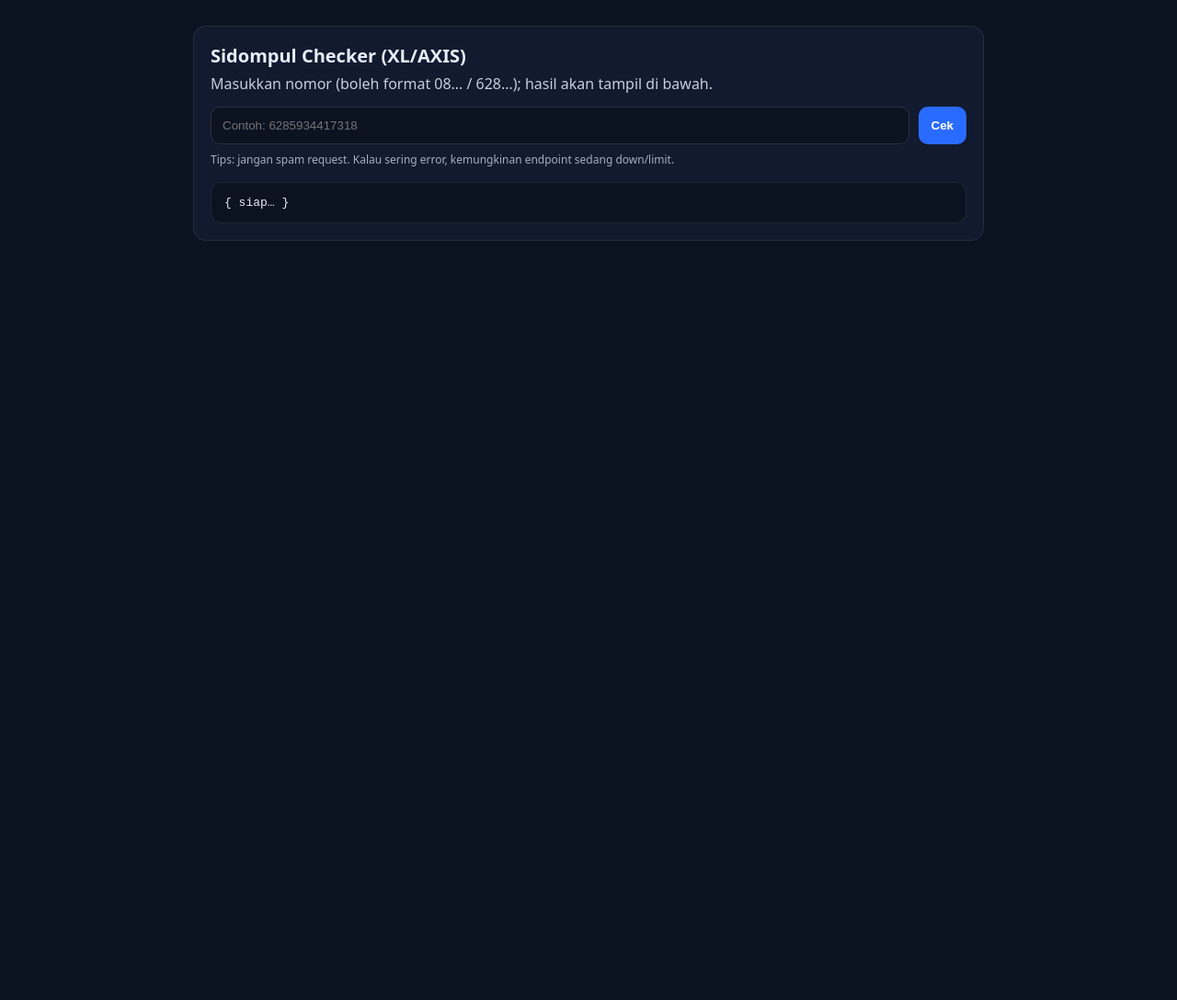
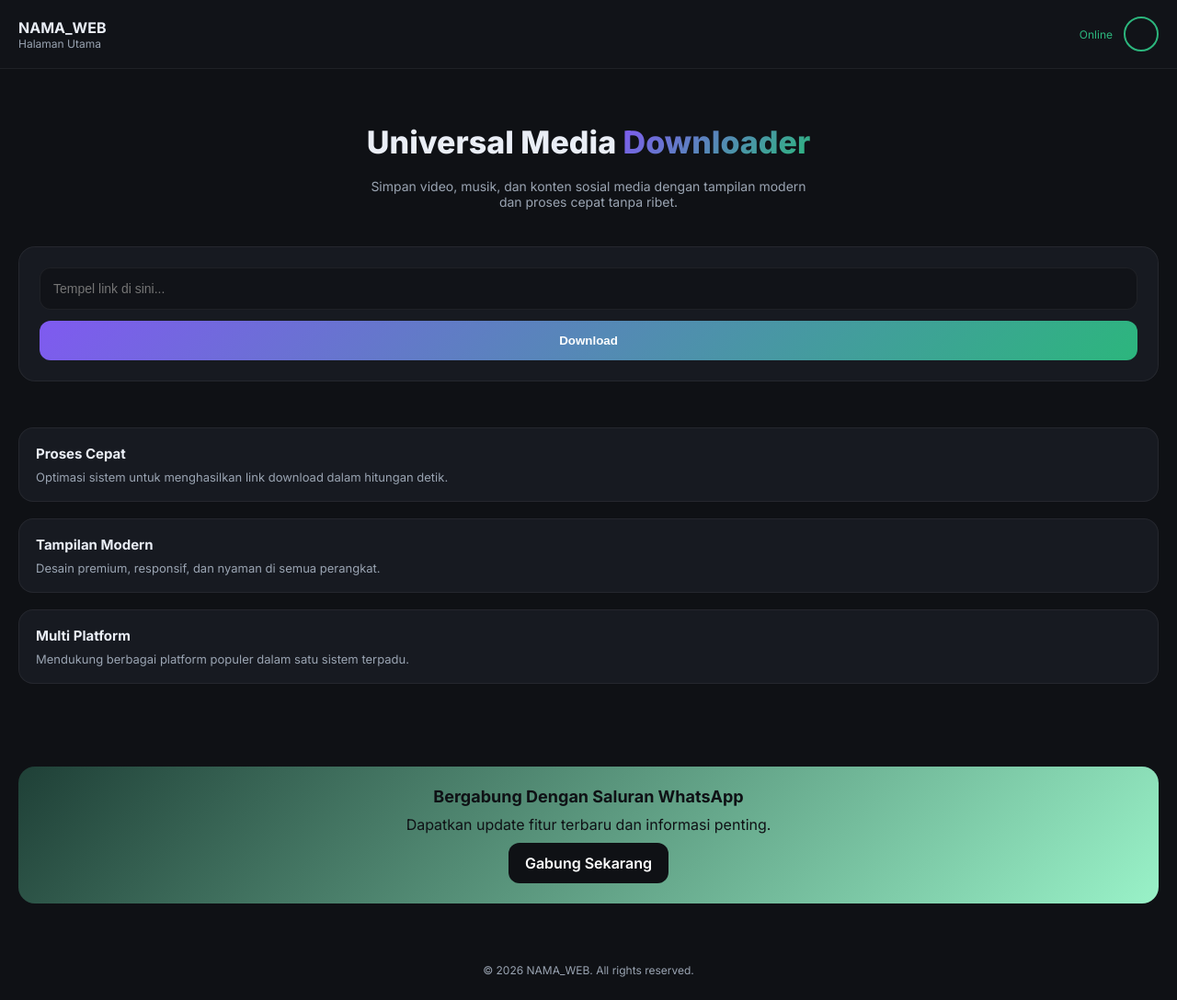
Before and after one commit to rahmat-369/Cek-kartu-xl-axis, a website: page public/index.html in a window 1280 px wide. Shown: the whole page at 92% size. Before the commit the page ends 800 px from the top, so only its background shows below. Drawn offline with Linux system fonts and the light colour scheme.

Commit message:
Refactor index.html with new layout and styles
Updated HTML structure and styles for the web page, including a new navbar, hero section, and features layout.

```diff
--- a/public/index.html
+++ b/public/index.html
@@ -1,41 +1,239 @@
-<!doctype html>
+<!DOCTYPE html>
 <html lang="id">
 <head>
-    <meta charset="UTF-8" />
-    <meta name="viewport" content="width=device-width, initial-scale=1" />
-    <title>Sidompul Checker (XL/AXIS)</title>
+<meta charset="UTF-8">
+<meta name="viewport" content="width=device-width, initial-scale=1.0">
+<title>NAMA_WEB</title>
+
+<link href="https://fonts.googleapis.com/css2?family=Inter:wght@400;500;600;700;800&display=swap" rel="stylesheet">
+
 <style>
-      body { font-family: system-ui, Arial, sans-serif; margin: 0; background: #0b1220; color: #e7eefc; }
-      .wrap { max-width: 860px; margin: 0 auto; padding: 28px 16px 60px; }
-      .card { background: #111a2e; border: 1px solid rgba(255,255,255,.08); border-radius: 14px; padding: 18px; }
-      h1 { font-size: 20px; margin: 0 0 6px; }
-      p { margin: 0 0 14px; opacity: .85; }
-      .row { display: flex; gap: 10px; flex-wrap: wrap; }
-      input { flex: 1; min-width: 220px; padding: 12px 12px; border-radius: 10px; border: 1px solid rgba(255,255,255,.12); background: #0b1220; color: #e7eefc; }
-      button { padding: 12px 14px; border-radius: 10px; border: 0; background: #2a6bff; color: white; cursor: pointer; font-weight: 600; }
-      button:disabled { opacity: .6; cursor: not-allowed; }
-      .hint { font-size: 12px; margin-top: 8px; opacity: .7; }
-      pre { margin: 16px 0 0; padding: 14px; border-radius: 12px; background: #0b1220; border: 1px solid rgba(255,255,255,.08); overflow: auto; }
-      .ok { color: #7CFF9A; }
-      .bad { color: #FF7C7C; }
+:root{
+  --bg:#0f1115;
+  --card:#171a21;
+  --border:rgba(255,255,255,0.06);
+  --text:#eaeef6;
+  --muted:#9aa4b2;
+  --accent:linear-gradient(135deg,#7f5af0,#2cb67d);
+}
+
+*{margin:0;padding:0;box-sizing:border-box}
+body{
+  font-family:'Inter',sans-serif;
+  background:var(--bg);
+  color:var(--text);
+}
+
+/* NAVBAR */
+.nav{
+  display:flex;
+  justify-content:space-between;
+  align-items:center;
+  padding:18px 20px;
+  border-bottom:1px solid var(--border);
+  background:#111318;
+}
+.nav-left{
+  display:flex;
+  flex-direction:column;
+}
+.nav-title{
+  font-weight:700;
+  font-size:16px;
+}
+.nav-sub{
+  font-size:12px;
+  color:var(--muted);
+}
+.nav-right{
+  display:flex;
+  align-items:center;
+  gap:12px;
+}
+.profile{
+  width:38px;
+  height:38px;
+  border-radius:50%;
+  background-size:cover;
+  background-position:center;
+  border:2px solid #2cb67d;
+}
+.status{
+  font-size:12px;
+  color:#2cb67d;
+}
+
+/* HERO */
+.hero{
+  padding:60px 20px 40px;
+  text-align:center;
+}
+.hero h1{
+  font-size:34px;
+  font-weight:800;
+  line-height:1.2;
+}
+.hero span{
+  background:var(--accent);
+  -webkit-background-clip:text;
+  -webkit-text-fill-color:transparent;
+}
+.hero p{
+  margin-top:18px;
+  color:var(--muted);
+  font-size:14px;
+  max-width:500px;
+  margin-left:auto;
+  margin-right:auto;
+}
+
+/* INPUT CARD */
+.card{
+  margin:0 20px;
+  padding:22px;
+  background:var(--card);
+  border-radius:18px;
+  border:1px solid var(--border);
+  backdrop-filter:blur(10px);
+}
+.input-group{
+  display:flex;
+  flex-direction:column;
+  gap:12px;
+}
+input{
+  padding:14px;
+  border-radius:12px;
+  border:1px solid var(--border);
+  background:#111318;
+  color:white;
+  font-size:14px;
+}
+button{
+  padding:14px;
+  border-radius:12px;
+  border:none;
+  font-weight:600;
+  background:var(--accent);
+  color:white;
+  cursor:pointer;
+  transition:0.3s;
+}
+button:hover{
+  opacity:0.9;
+}
+
+/* FEATURES */
+.features{
+  padding:50px 20px;
+  display:grid;
+  gap:18px;
+}
+.feature-card{
+  background:var(--card);
+  border-radius:16px;
+  padding:18px;
+  border:1px solid var(--border);
+}
+.feature-card h3{
+  font-size:15px;
+  margin-bottom:8px;
+}
+.feature-card p{
+  font-size:13px;
+  color:var(--muted);
+}
+
+/* WHATSAPP JOIN */
+.join{
+  margin:40px 20px;
+  padding:22px;
+  border-radius:18px;
+  background:linear-gradient(135deg,#1f4037,#99f2c8);
+  color:#0f1115;
+  text-align:center;
+}
+.join h2{
+  font-size:18px;
+  margin-bottom:10px;
+}
+.join a{
+  display:inline-block;
+  margin-top:10px;
+  padding:12px 18px;
+  border-radius:12px;
+  background:#0f1115;
+  color:white;
+  text-decoration:none;
+  font-weight:600;
+}
+
+footer{
+  text-align:center;
+  padding:25px;
+  font-size:12px;
+  color:var(--muted);
+}
 </style>
 </head>
+
 <body>
-    <div class="wrap">
-      <div class="card">
-        <h1>Sidompul Checker (XL/AXIS)</h1>
-        <p>Masukkan nomor (boleh format 08… / 628…); hasil akan tampil di bawah.</p>
 
-        <div class="row">
-          <input id="number" placeholder="Contoh: 6285934417318" autocomplete="off" />
-          <button id="btn">Cek</button>
+<!-- NAVBAR -->
+<div class="nav">
+  <div class="nav-left">
+    <div class="nav-title">NAMA_WEB</div>
+    <div class="nav-sub">Halaman Utama</div>
   </div>
-        <div class="hint">Tips: jangan spam request. Kalau sering error, kemungkinan endpoint sedang down/limit.</div>
 
-        <pre id="out">{ siap… }</pre>
+  <div class="nav-right">
+    <div class="status">Online</div>
+    <div class="profile" style="background-image:url('PROFILE_IMAGE_URL')"></div>
   </div>
 </div>
 
-    <script src="app.js"></script>
+<!-- HERO -->
+<section class="hero">
+  <h1>Universal Media <span>Downloader</span></h1>
+  <p>Simpan video, musik, dan konten sosial media dengan tampilan modern dan proses cepat tanpa ribet.</p>
+</section>
+
+<!-- INPUT -->
+<div class="card">
+  <div class="input-group">
+    <input type="text" placeholder="Tempel link di sini...">
+    <button>Download</button>
+  </div>
+</div>
+
+<!-- FEATURES -->
+<section class="features">
+  <div class="feature-card">
+    <h3>Proses Cepat</h3>
+    <p>Optimasi sistem untuk menghasilkan link download dalam hitungan detik.</p>
+  </div>
+
+  <div class="feature-card">
+    <h3>Tampilan Modern</h3>
+    <p>Desain premium, responsif, dan nyaman di semua perangkat.</p>
+  </div>
+
+  <div class="feature-card">
+    <h3>Multi Platform</h3>
+    <p>Mendukung berbagai platform populer dalam satu sistem terpadu.</p>
+  </div>
+</section>
+
+<!-- WHATSAPP JOIN -->
+<div class="join">
+  <h2>Bergabung Dengan Saluran WhatsApp</h2>
+  <p>Dapatkan update fitur terbaru dan informasi penting.</p>
+  <a href="LINK_WHATSAPP" target="_blank">Gabung Sekarang</a>
+</div>
+
+<footer>
+© 2026 NAMA_WEB. All rights reserved.
+</footer>
+
 </body>
 </html>
```
Lines whose indentation alone changed are shown as unchanged.
